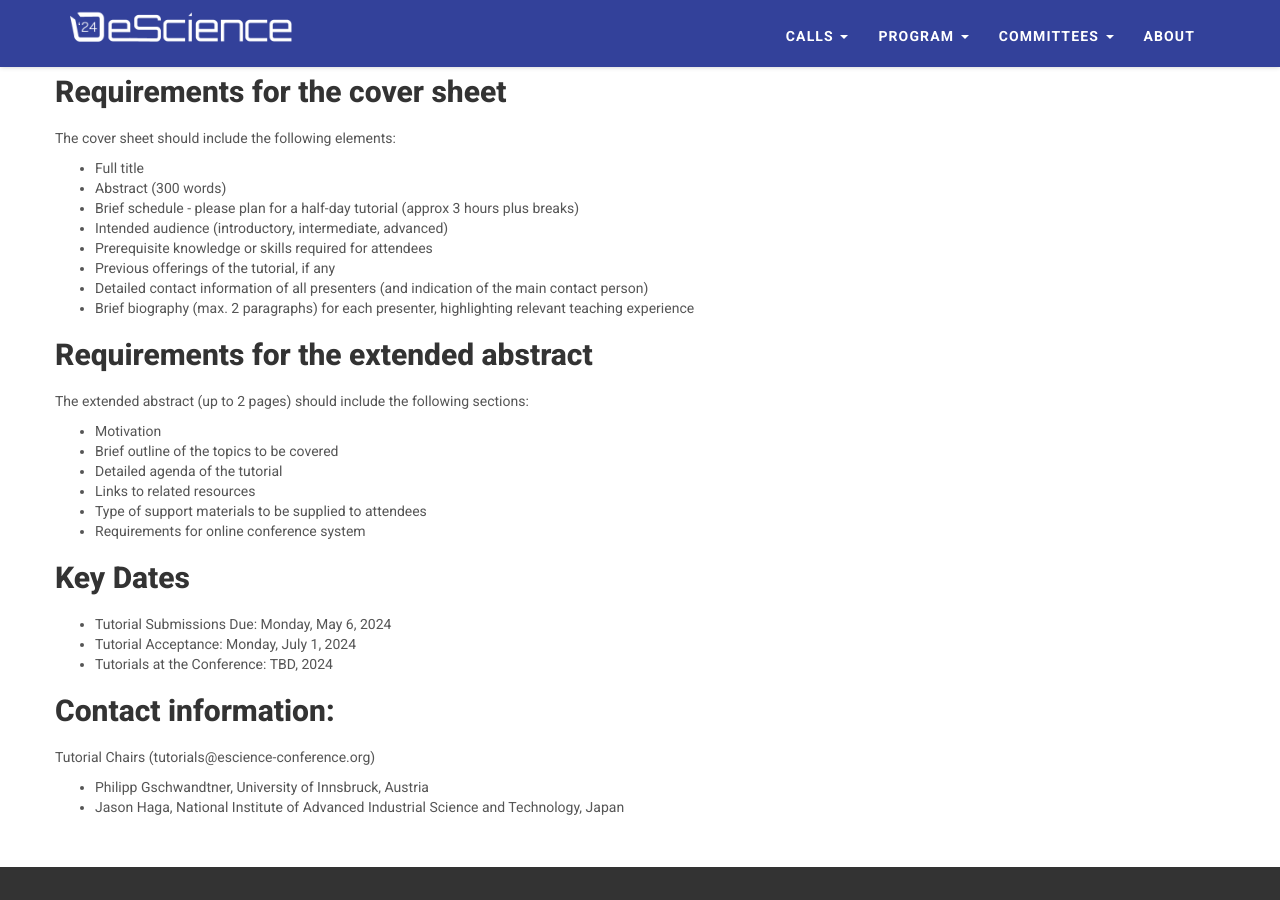
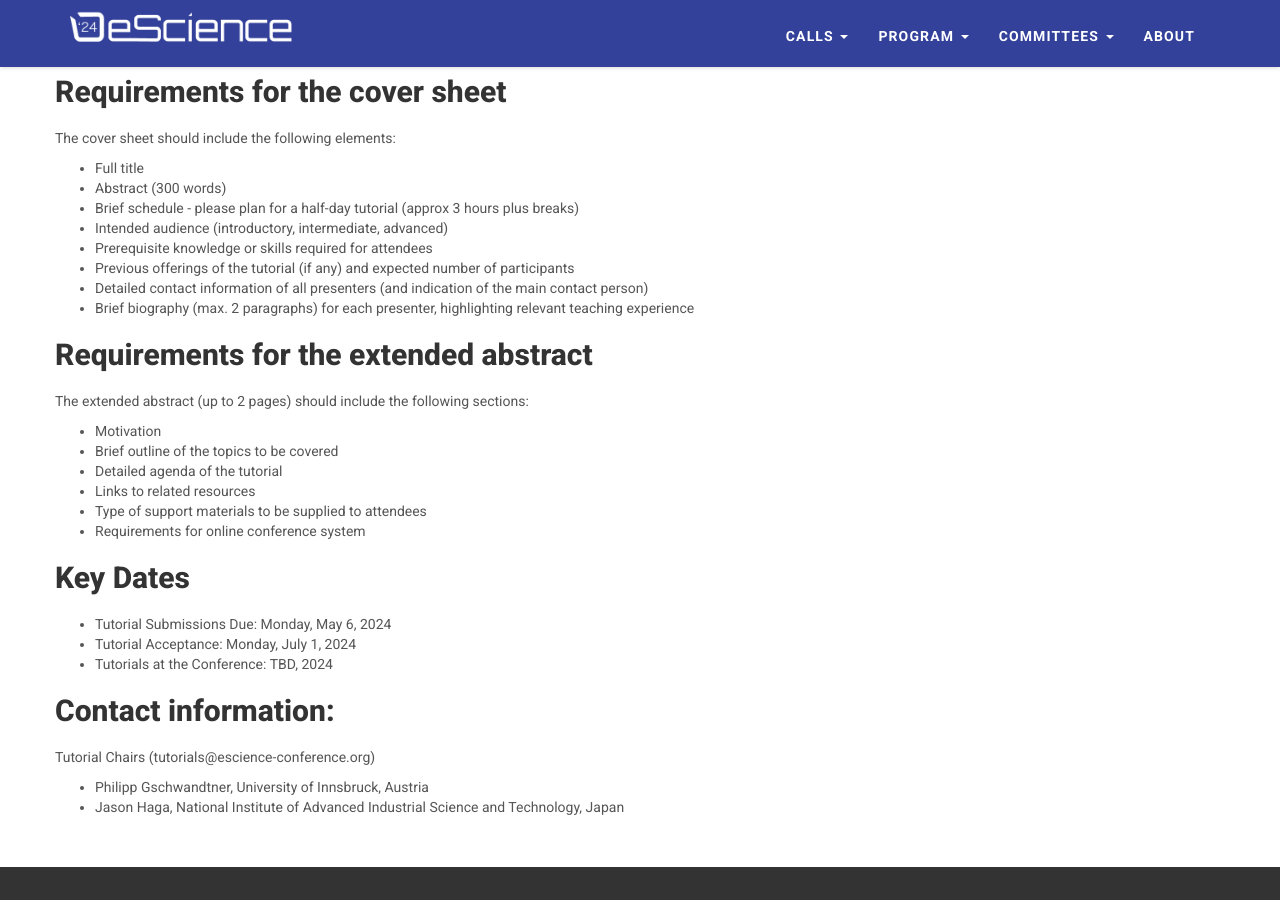
Before and after one commit to escience-conference/2024, a Jekyll site: the page built from pages/call_for_tutorials.md, in a window 1280 px wide and 900 px high, scrolled down 572 px. Built offline with Jekyll 4.4.1, drawn with Linux system fonts in a browser that asks for light colours; nearby versions of some CDN libraries; our own code applies the rules of GitHub Pages for plain Markdown files.

Commit message:
Update call_for_tutorials.md

```diff
--- a/pages/call_for_tutorials.md
+++ b/pages/call_for_tutorials.md
@@ -22,7 +22,7 @@ The cover sheet should include the following elements:
 - Brief schedule - please plan for a half-day tutorial (approx 3 hours plus breaks)
 - Intended audience (introductory, intermediate, advanced)
 - Prerequisite knowledge or skills required for attendees
-- Previous offerings of the tutorial, if any
+- Previous offerings of the tutorial (if any) and expected number of participants
 - Detailed contact information of all presenters (and indication of the main contact person)
 - Brief biography (max. 2 paragraphs) for each presenter, highlighting relevant teaching experience
 
```
